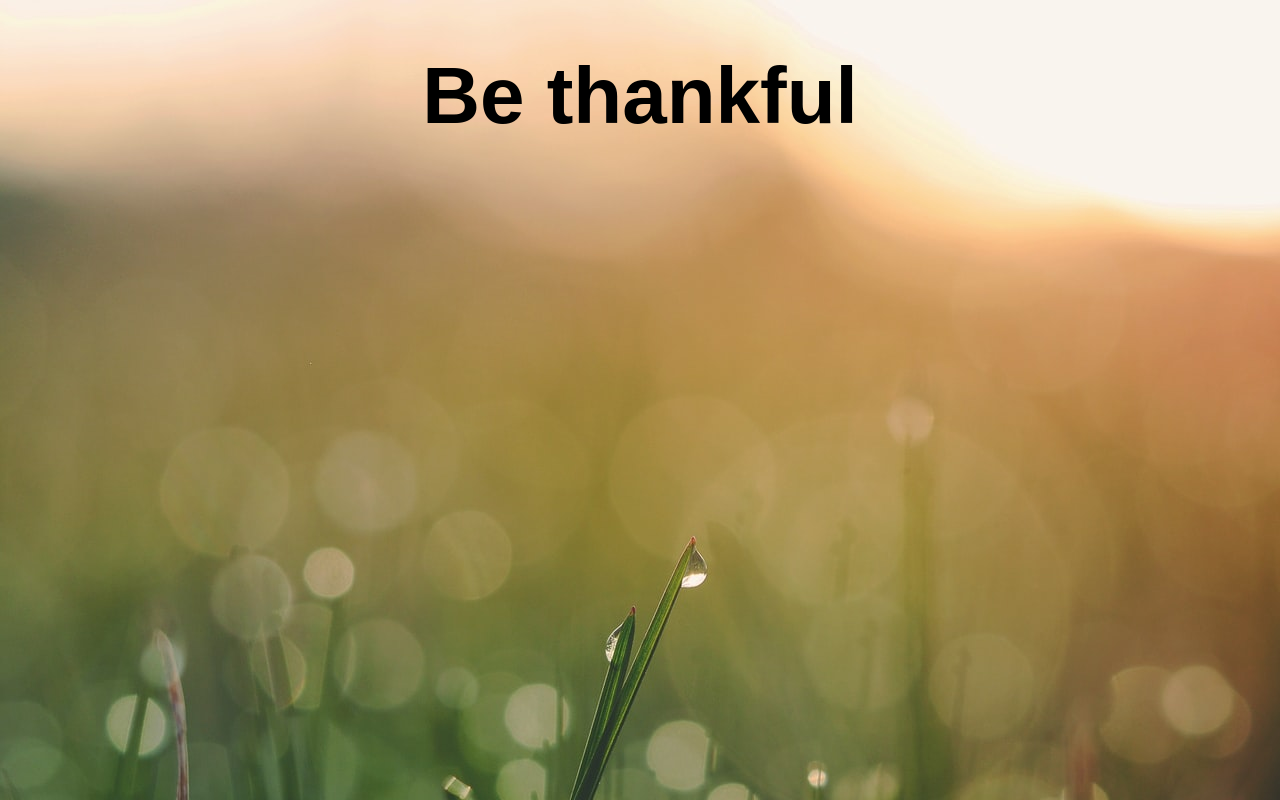
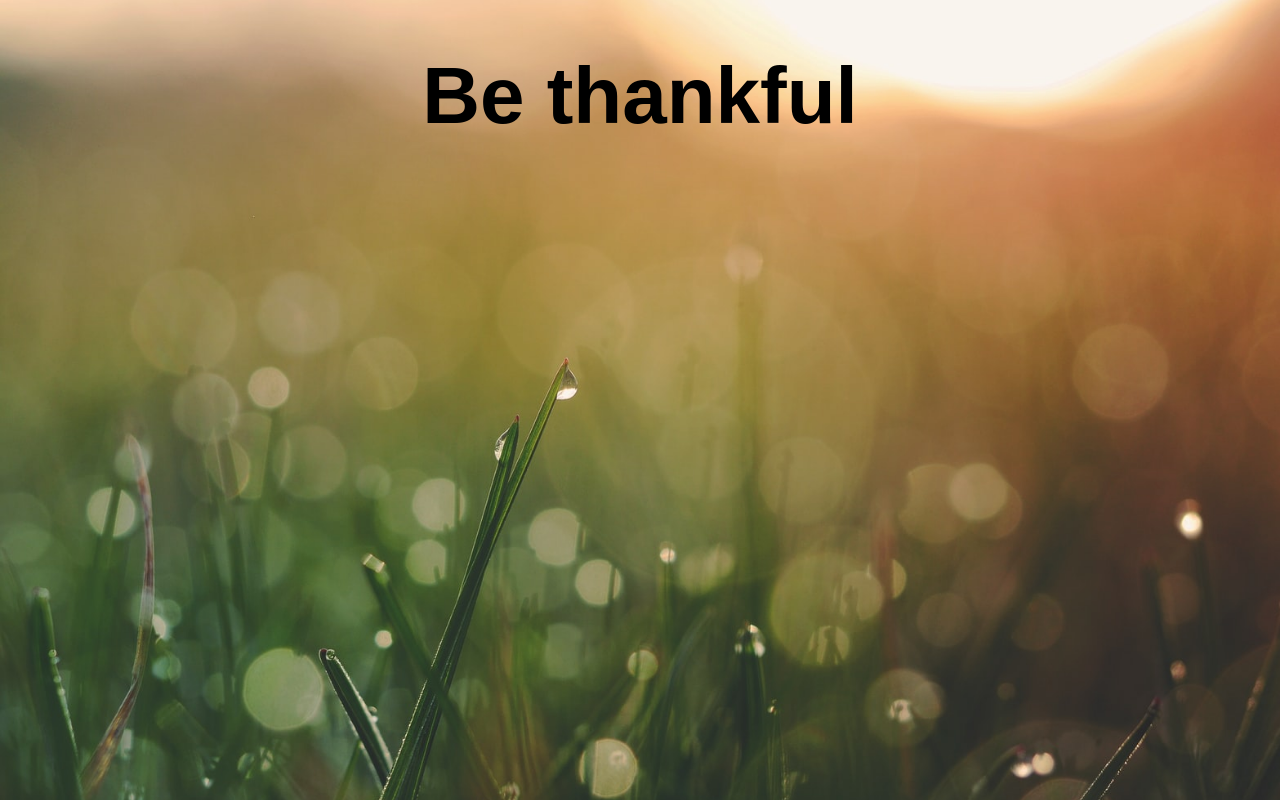
Before and after one commit to pchinjr/examendaily, a website: page public/index.html in a window 1280 px wide. Drawn offline with Linux system fonts and the light colour scheme.

Commit message:
fixes background image

```diff
--- a/public/index.html
+++ b/public/index.html
@@ -6,6 +6,13 @@
   <meta name="viewport" content="width=device-width, initial-scale=1.0">
   <title>Examen Daily App BETA</title>
   <style>
+    html {
+      background: url(./dewey.jpeg) no-repeat center center fixed;
+      -webkit-background-size: cover;
+      -moz-background-size: cover;
+      -o-background-size: cover;
+      background-size: cover;
+    }
     h1 {
       font-family: Arial, Helvetica, sans-serif;
       font-size: 5rem;
@@ -17,7 +24,7 @@
     }
   </style>
 </head>
-<body background="dewey.jpeg">
+<body>
 <h1>Be</h1>
 
 
```
